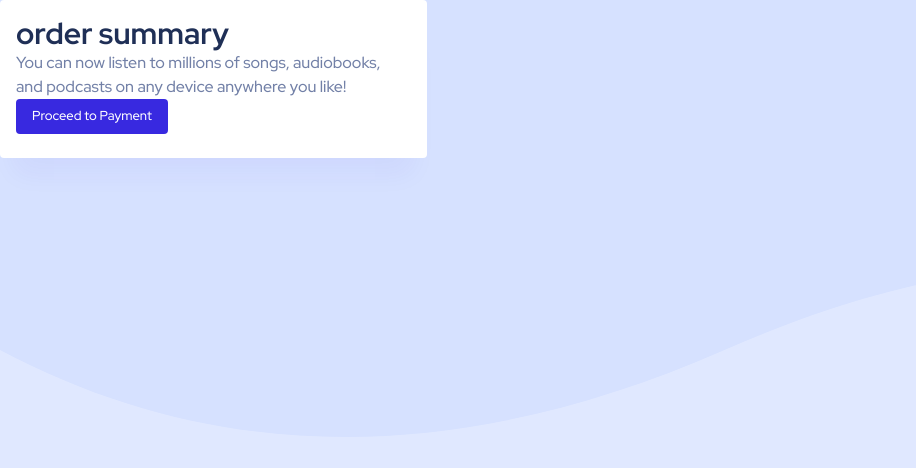
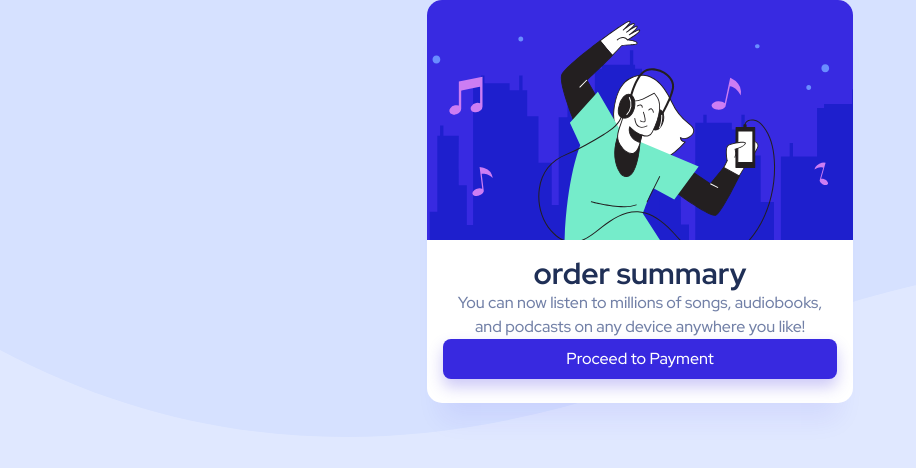
Before and after one commit to FrontendChallenges/Order_summary, a React (Create React App) app: page / in a window 1280 px wide. Shown: the top 468 px of the page, without its empty margins (0-916 px from the left). Built offline with nearby package versions, Linux system fonts and the light colour scheme.

Commit message:
fix button

```diff
--- a/src/App.js
+++ b/src/App.js
@@ -4,19 +4,33 @@ import theme from './style/theme';
 import SummaryCard from './components/SummaryCard';
 import { Grid, Button } from '@material-ui/core';
 import { makeStyles } from '@material-ui/core';
+import hero from './images/illustration-hero.svg';
 
 const useStyles = makeStyles({
-  btn: { fontSize: '1.3rem', fontWeight: 500, textTransform: 'none' },
+  btn: {
+    fontSize: '1.6rem',
+    fontWeight: 500,
+    textTransform: 'none',
+    boxShadow: '0 8px 15px rgb(56 41 224 / 25%)',
+    borderRadius: '.8rem',
+    width: '100%',
+  },
 });
 
 function App() {
   const classes = useStyles();
   return (
     <ThemeProvider theme={theme}>
-      <Grid container xs={4} mx='auto'>
+      <Grid
+        container
+        justifyContent='center'
+        alignItems='flex-end'
+        align='center'
+      >
+        <Grid item xs={4}>
           <SummaryCard
             title='order summary'
-          img='./images/pattern-background-desktop.svg'
+            img={hero}
             content='You can now listen to millions of songs, audiobooks, and podcasts on
   any device anywhere you like!'
             alt='hero'
@@ -26,6 +40,7 @@ function App() {
             </Button>
           </SummaryCard>
         </Grid>
+      </Grid>
     </ThemeProvider>
   );
 }
--- a/src/components/SummaryCard.js
+++ b/src/components/SummaryCard.js
@@ -1,20 +1,48 @@
 import React from 'react';
-import { Card, CardMedia, CardContent, Typography } from '@material-ui/core';
+import {
+  Card,
+  CardMedia,
+  CardContent,
+  Typography,
+  Grid,
+} from '@material-ui/core';
 import { makeStyles } from '@material-ui/core/styles';
 
+const useStyles = makeStyles({
+  media: {
+    height: 0,
+    paddingTop: '56.25%',
+  },
+  card: {
+    borderRadius: '1.5rem',
+  },
+
+  item: {
+    width: '100%',
+  },
+});
+
 function SummaryCard({ children, title, img, content, alt }) {
-  // const classes = useStyles();
+  const classes = useStyles();
   return (
-    <Card>
-      {/* <CardMedia  image={img} height='140' /> */}
+    <Card className={classes.card}>
+      <CardMedia className={classes.media} image={img} height='140' />
       <CardContent>
+        <Grid container justifyContent='center'>
+          <Grid item>
             <Typography variant='h3' color='textPrimary'>
               {title}
             </Typography>
+          </Grid>
+          <Grid item>
             <Typography variant='body1' color='textSecondary'>
               {content}
             </Typography>
+          </Grid>
+          <Grid item className={classes.item}>
             {children}
+          </Grid>
+        </Grid>
       </CardContent>
     </Card>
   );
--- a/src/index.css
+++ b/src/index.css
@@ -1,22 +1,20 @@
 *,
 *::after,
-*::before{
-  margin:0;
-  padding:0;
+*::before {
+  margin: 0;
+  padding: 0;
   box-sizing: inherit;
 }
 
 html {
-  font-size:62.5%;
+  font-size: 62.5%;
 }
 
-
 body {
-
-  box-sizing: border-box;
-  background: url('./images/pattern-background-desktop.svg') hsl(225, 100%, 94%) no-repeat;
-  height: 100vh;
-
   -webkit-font-smoothing: antialiased;
   -moz-osx-font-smoothing: grayscale;
+  box-sizing: border-box;
+  background: url('./images/pattern-background-desktop.svg') hsl(225, 100%, 94%)
+    no-repeat;
+  height: 100vh;
 }
--- a/src/style/theme.js
+++ b/src/style/theme.js
@@ -28,7 +28,7 @@ const theme = createTheme({
       fontSize: '1.6rem',
     },
   },
-  shadows: ['none', '0 30px 25px -15px rgba(56, 41, 224, 0.05)'],
+  shadows: ['none', '0 30px 25px -15px rgba(56, 41, 224, 0.08)'],
 });
 
 export default theme;
```
Lines whose indentation alone changed are shown as unchanged.
